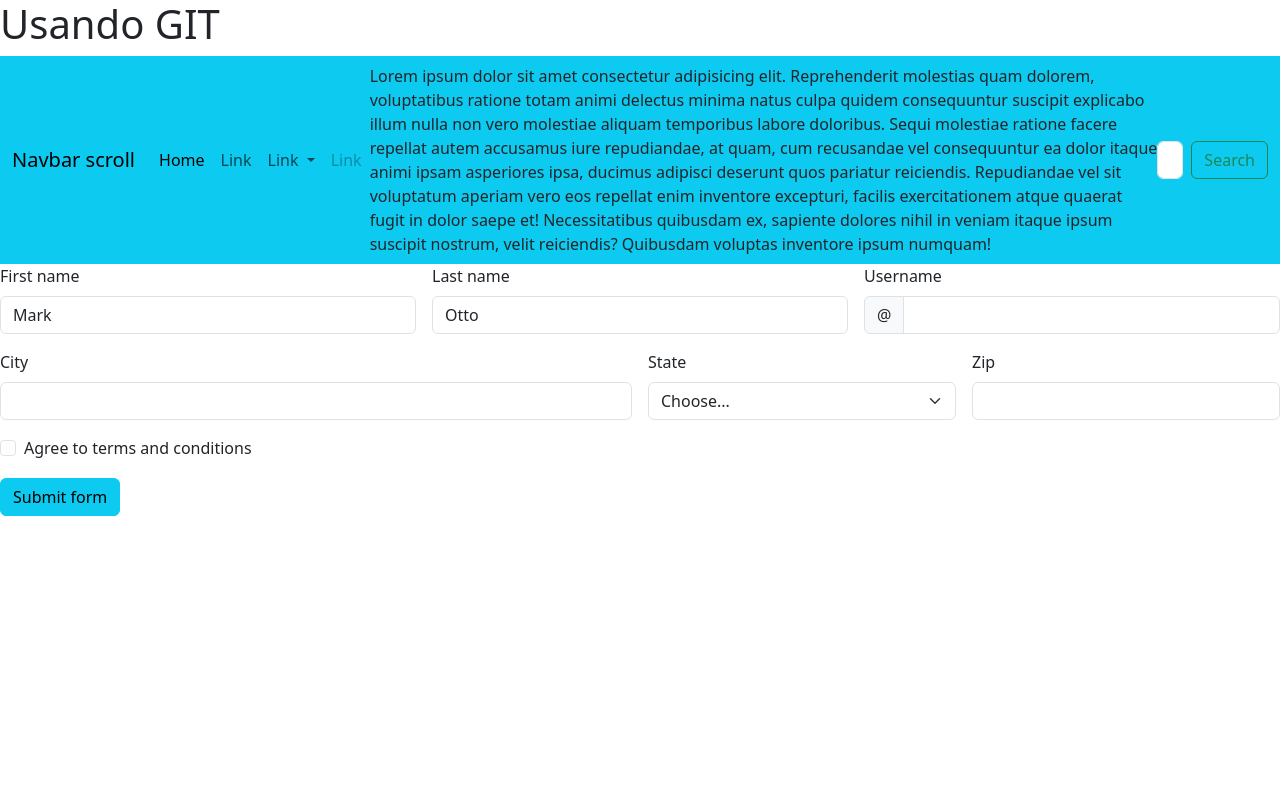
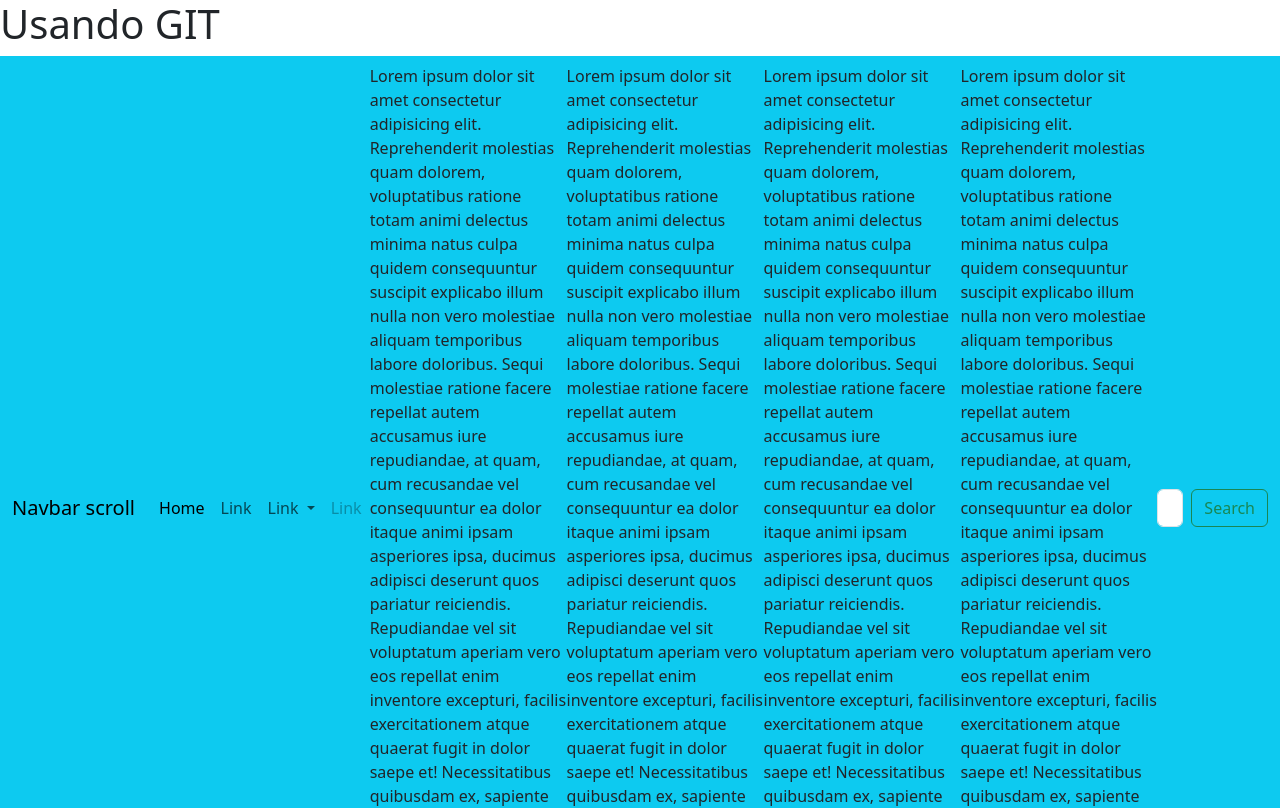
Before and after one commit to juanca1975/primeraSubida, a plain HTML site: page index.html in a window 1280 px wide. Shown: the top 808 px of the page. Drawn offline with nearby package versions, Linux system fonts and the light colour scheme.

Commit message:
Update index.html

```diff
--- a/index.html
+++ b/index.html
@@ -38,7 +38,13 @@
               </li>
             </ul>
             <article>Lorem ipsum dolor sit amet consectetur adipisicing elit. Reprehenderit molestias quam dolorem, voluptatibus ratione totam animi delectus minima natus culpa quidem consequuntur suscipit explicabo illum nulla non vero molestiae aliquam temporibus labore doloribus. Sequi molestiae ratione facere repellat autem accusamus iure repudiandae, at quam, cum recusandae vel consequuntur ea dolor itaque animi ipsam asperiores ipsa, ducimus adipisci deserunt quos pariatur reiciendis. Repudiandae vel sit voluptatum aperiam vero eos repellat enim inventore excepturi, facilis exercitationem atque quaerat fugit in dolor saepe et! Necessitatibus quibusdam ex, sapiente dolores nihil in veniam itaque ipsum suscipit nostrum, velit reiciendis? Quibusdam voluptas inventore ipsum numquam!</article>
-            <form class="d-flex" role="search">
+            <article>Lorem ipsum dolor sit amet consectetur adipisicing elit. Reprehenderit molestias quam dolorem, voluptatibus ratione totam animi delectus minima natus culpa quidem consequuntur suscipit explicabo illum nulla non vero molestiae aliquam temporibus labore doloribus. Sequi molestiae ratione facere repellat autem accusamus iure repudiandae, at quam, cum recusandae vel consequuntur ea dolor itaque animi ipsam asperiores ipsa, ducimus adipisci deserunt quos pariatur reiciendis. Repudiandae vel sit voluptatum aperiam vero eos repellat enim inventore excepturi, facilis exercitationem atque quaerat fugit in dolor saepe et! Necessitatibus quibusdam ex, sapiente dolores nihil in veniam itaque ipsum suscipit nostrum, velit reiciendis? Quibusdam voluptas inventore ipsum numquam!</article>
+            <article>Lorem ipsum dolor sit amet consectetur adipisicing elit. Reprehenderit molestias quam dolorem, voluptatibus ratione totam animi delectus minima natus culpa quidem consequuntur suscipit explicabo illum nulla non vero molestiae aliquam temporibus labore doloribus. Sequi molestiae ratione facere repellat autem accusamus iure repudiandae, at quam, cum recusandae vel consequuntur ea dolor itaque animi ipsam asperiores ipsa, ducimus adipisci deserunt quos pariatur reiciendis. Repudiandae vel sit voluptatum aperiam vero eos repellat enim inventore excepturi, facilis exercitationem atque quaerat fugit in dolor saepe et! Necessitatibus quibusdam ex, sapiente dolores nihil in veniam itaque ipsum suscipit nostrum, velit reiciendis? Quibusdam voluptas inventore ipsum numquam!</article>
+            <article>Lorem ipsum dolor sit amet consectetur adipisicing elit. Reprehenderit molestias quam dolorem, voluptatibus ratione totam animi delectus minima natus culpa quidem consequuntur suscipit explicabo illum nulla non vero molestiae aliquam temporibus labore doloribus. Sequi molestiae ratione facere repellat autem accusamus iure repudiandae, at quam, cum recusandae vel consequuntur ea dolor itaque animi ipsam asperiores ipsa, ducimus adipisci deserunt quos pariatur reiciendis. Repudiandae vel sit voluptatum aperiam vero eos repellat enim inventore excepturi, facilis exercitationem atque quaerat fugit in dolor saepe et! Necessitatibus quibusdam ex, sapiente dolores nihil in veniam itaque ipsum suscipit nostrum, velit reiciendis? Quibusdam voluptas inventore ipsum numquam!</article>
+
+
+
+              <form class="d-flex" role="search">
               <input class="form-control me-2" type="search" placeholder="Search" aria-label="Search">
               <button class="btn btn-outline-success" type="submit">Search</button>
             </form>
```
